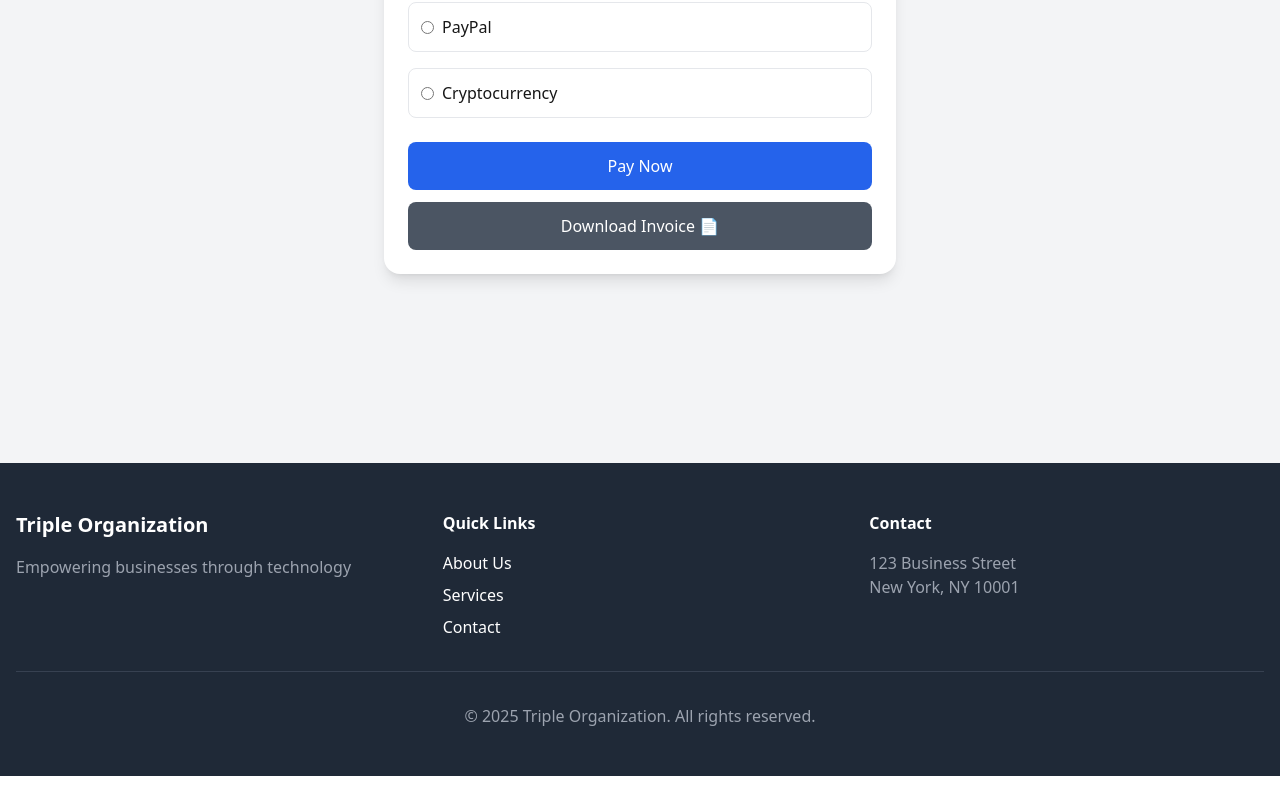
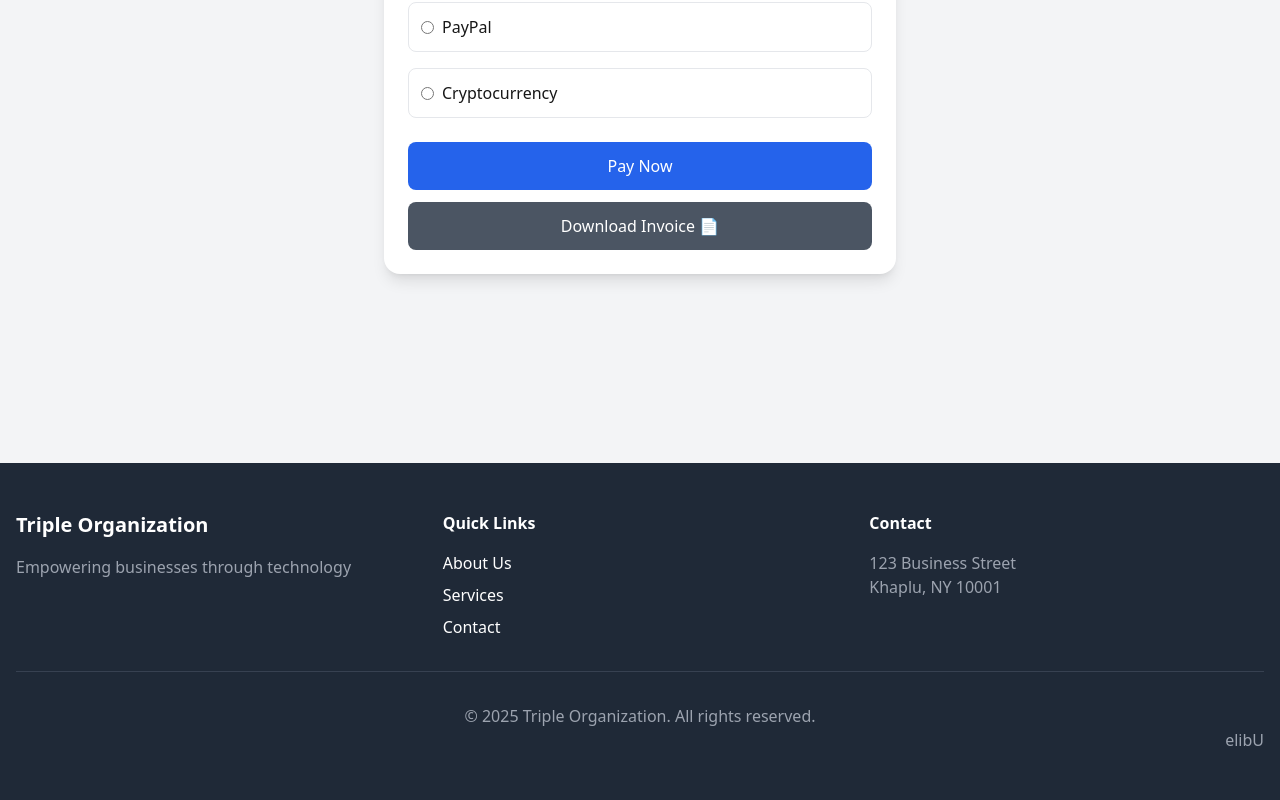
Before and after one commit to ILYAS1288/triple, a Next.js app: page /payment in a window 1280 px wide. Shown: the part 401-1201 px from the top of the page. Before the commit the page ends 1177 px from the top, so only its background shows below. Built offline with nearby package versions, Linux system fonts and the light colour scheme.

Commit message:
change contact

```diff
--- a/src/app/(site)/contact/page.tsx
+++ b/src/app/(site)/contact/page.tsx
@@ -1,5 +1,5 @@
 // src/app/contact/page.tsx
-'use client'; // Needed for form interactivity
+'use client';
 
 import { useState } from 'react';
 import Image from 'next/image';
@@ -57,7 +57,7 @@ export default function ContactPage() {
                 <p className="text-gray-600">
                   123 Education Boulevard<br />
                   Knowledge City, KC 12345<br />
-                  United States
+                  Khaplu
                 </p>
               </div>
             </div>
--- a/src/app/(site)/payment/page.tsx
+++ b/src/app/(site)/payment/page.tsx
@@ -8,7 +8,7 @@ export default function PaymentPage() {
   const router = useRouter();
   const [paymentMethod, setPaymentMethod] = useState("credit_card");
 
-  // Handle payment method selection
+  // Handle payment method
   const handlePaymentMethodChange = (e: React.ChangeEvent<HTMLInputElement>) => {
     setPaymentMethod(e.target.value);
   };
--- a/src/components/Footer.tsx
+++ b/src/components/Footer.tsx
@@ -17,12 +17,14 @@ export default function Footer() {
             </div>
             <div>
               <h4 className="font-semibold mb-4">Contact</h4>
-              <p className="text-gray-400">123 Business Street<br/>New York, NY 10001</p>
+              <p className="text-gray-400">123 Business Street<br/>Khaplu, NY 10001</p>
             </div>
           </div>
           <div className="border-t border-gray-700 mt-8 pt-8 text-center text-gray-400">
             <p>&copy; {new Date().getFullYear()} Triple Organization. All rights reserved.</p>
+            <p className="  text-end text-gray-400">elibU</p>
           </div>
+
         </div>
       </footer>
     );
```
